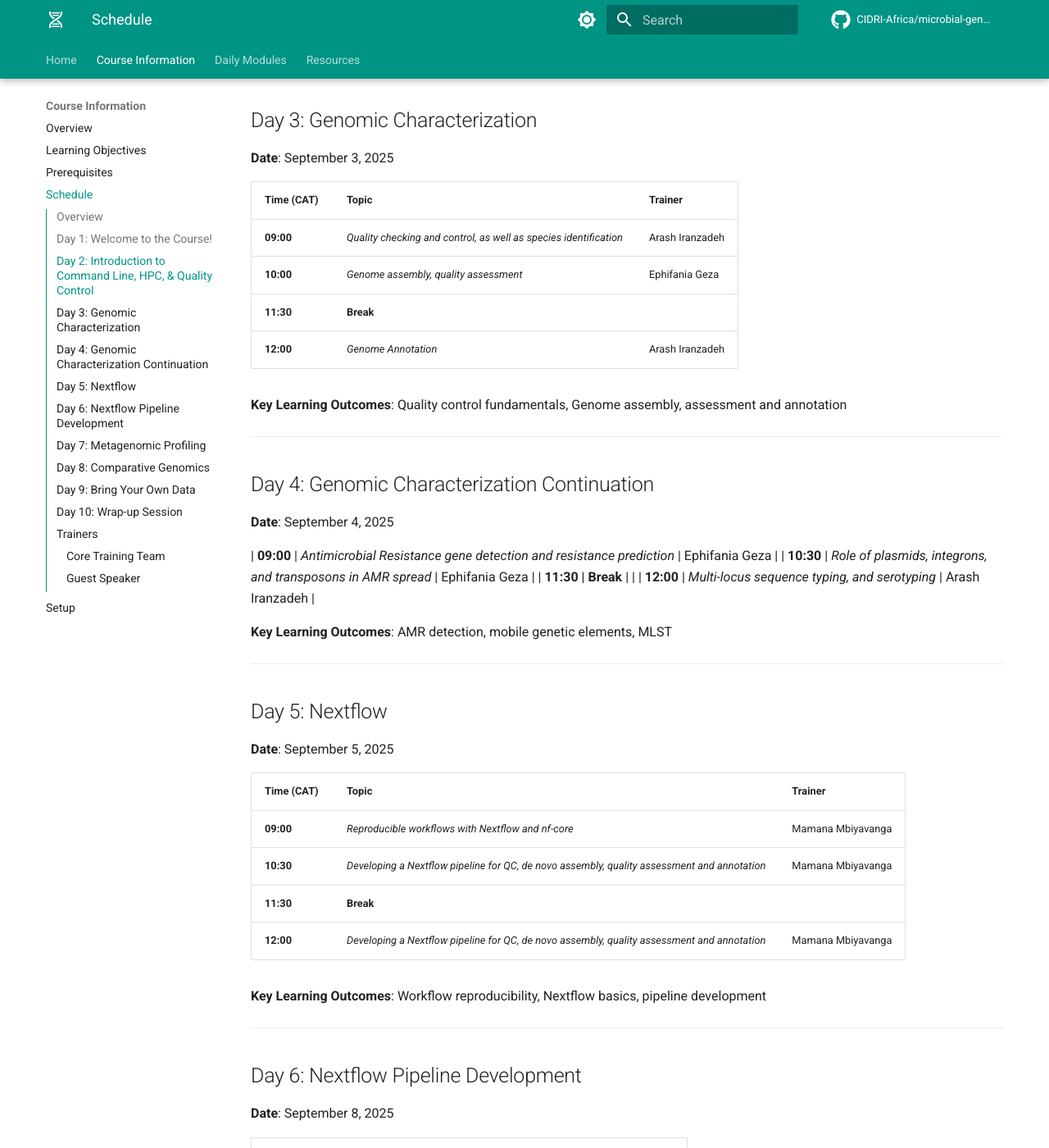
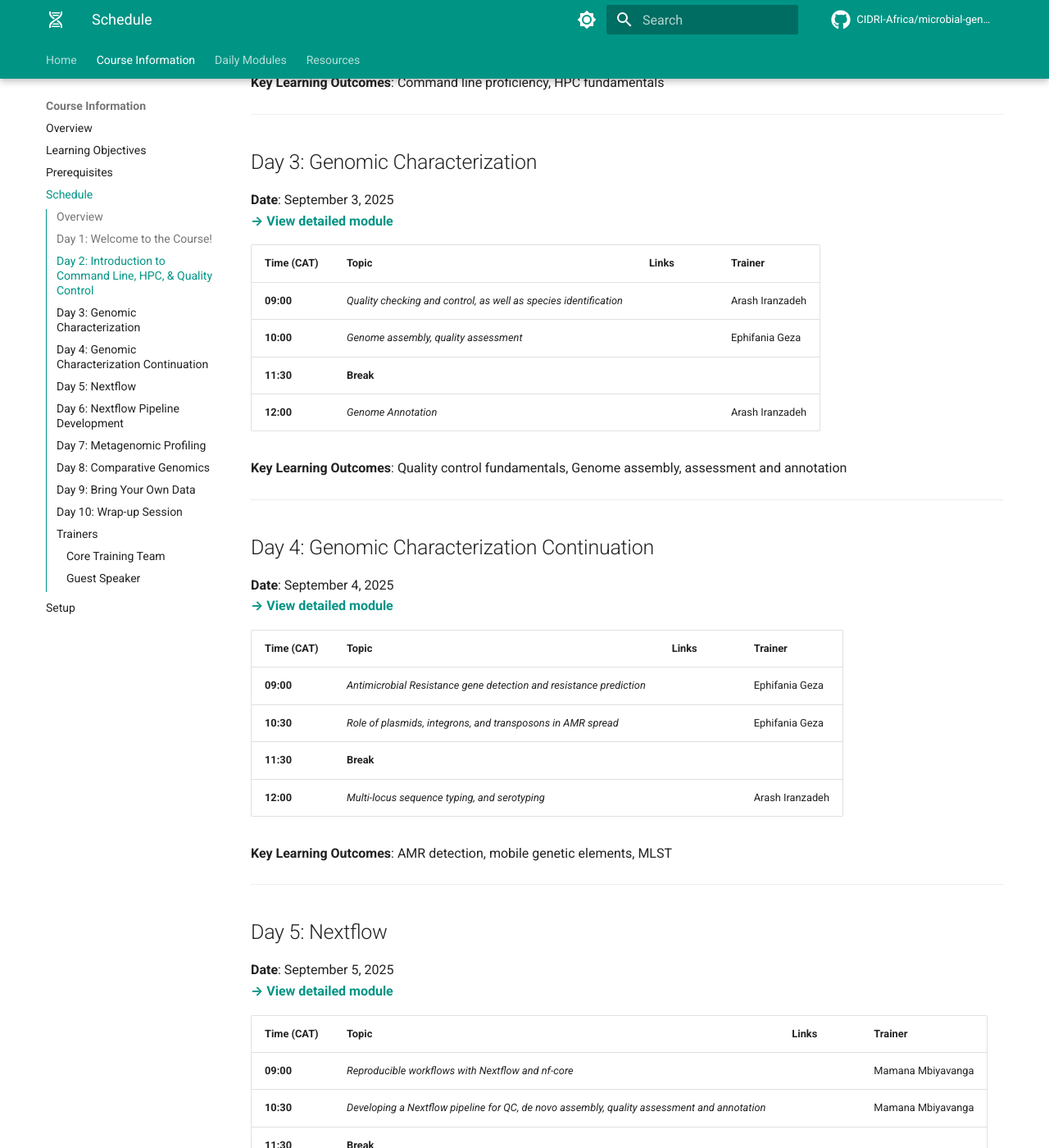
Before and after one commit to mamanambiya/microbial-genomics-training, an MkDocs documentation site: the page built from docs_src/course/schedule.md, in a window 1280 px wide and 1400 px high, scrolled down 1588 px. Shown: the whole window at 82% size. Built offline with MkDocs 1.6.1 and Material for MkDocs 9.7.7, drawn with Linux system fonts in a browser that asks for light colours; comment, search, counter and statistics services are not loaded; some of the changed text lies outside the part shown.

Commit message:
Update course schedule with Links column and module links for all days

```diff
--- a/docs_src/course/schedule.md
+++ b/docs_src/course/schedule.md
@@ -20,14 +20,15 @@ The 10-day intensive training course covers fundamental to advanced topics in mi
 ## Day 1: Welcome to the Course!
 
 **Date**: September 1, 2025
+**[→ View detailed module](../modules/day1/index.md)**
 
-| Time (CAT) | Topic | link | Trainer |
-|------------|-------| -------|---------|
-| **09:00** | *Introductions* | All |
-| **09:10** | *Overview of clinical pathogens and genomic surveillance* |[Slides](https://docs.google.com/presentation/d/1N-bmzwmIdZUDJTtogQxGkTQ4XicyuPiv/edit?usp=drive_link&ouid=113561825586036302170&rtpof=true&sd=true) | Ephifania Geza |
+| Time (CAT) | Topic | Links | Trainer |
+|------------|-------|-------|---------|
+| **09:00** | *Introductions* | | All |
+| **09:10** | *Overview of clinical pathogens and genomic surveillance* | [Slides](https://docs.google.com/presentation/d/1N-bmzwmIdZUDJTtogQxGkTQ4XicyuPiv/edit?usp=drive_link&ouid=113561825586036302170&rtpof=true&sd=true) | Ephifania Geza |
 | **09:40** | *Overview of sequencing technologies and data types* | | Sindiswa Lukhele |
 | **10:00** | *Setting up and exploring PubMLST* | | Sindiswa Lukhele |
-| **11:00** | **Break** | |  |
+| **11:00** | **Break** | | |
 | **11:30** | *Introduction to command line interface* | [Practical](https://github.com/Arash-Iranzadeh/Microbial-Genomics/blob/main/scripts/practice_unix_commands.sh) | Arash Iranzadeh |
 
 **Key Learning Outcomes**: Introduction to genomic surveillance, sequencing technologies, command line basics
@@ -37,13 +38,14 @@ The 10-day intensive training course covers fundamental to advanced topics in mi
 ## Day 2: Introduction to Command Line, HPC, & Quality Control
 
 **Date**: September 2, 2025
+**[→ View detailed module](../modules/day2/index.md)**
 
-| Time (CAT) | Topic | Trainer |
-|------------|-------|---------|
-| **09:00** | *Introduction to command line interface* | Arash Iranzadeh |
-| **11:00** | *Introduction High Performance Computing (HPC) – Ilifu* | Mamana Mbiyavanga |
-| **11:30** | **Break** | |
-| **12:00** | *Guest talk: MtB and co-infection* | Bethlehem Adnew |
+| Time (CAT) | Topic | Links | Trainer |
+|------------|-------|-------|---------|
+| **09:00** | *Introduction to command line interface* | | Arash Iranzadeh |
+| **11:00** | *Introduction High Performance Computing (HPC) – Ilifu* | | Mamana Mbiyavanga |
+| **11:30** | **Break** | | |
+| **12:00** | *Guest talk: MtB and co-infection* | | Bethlehem Adnew |
 
 **Key Learning Outcomes**: Command line proficiency, HPC fundamentals
 
@@ -52,13 +54,14 @@ The 10-day intensive training course covers fundamental to advanced topics in mi
 ## Day 3: Genomic Characterization
 
 **Date**: September 3, 2025
+**[→ View detailed module](../modules/day3/index.md)**
 
-| Time (CAT) | Topic | Trainer |
-|------------|-------|---------|
-| **09:00** | *Quality checking and control, as well as species identification* |Arash Iranzadeh |
-| **10:00** | *Genome assembly, quality assessment* | Ephifania Geza |
-| **11:30** | **Break** | |
-| **12:00** | *Genome Annotation* | Arash Iranzadeh |
+| Time (CAT) | Topic | Links | Trainer |
+|------------|-------|-------|---------|
+| **09:00** | *Quality checking and control, as well as species identification* | | Arash Iranzadeh |
+| **10:00** | *Genome assembly, quality assessment* | | Ephifania Geza |
+| **11:30** | **Break** | | |
+| **12:00** | *Genome Annotation* | | Arash Iranzadeh |
 
 **Key Learning Outcomes**: Quality control fundamentals, Genome assembly, assessment and annotation
 
@@ -67,11 +70,14 @@ The 10-day intensive training course covers fundamental to advanced topics in mi
 ## Day 4: Genomic Characterization Continuation
 
 **Date**: September 4, 2025
+**[→ View detailed module](../modules/day4/index.md)**
 
-| **09:00** | *Antimicrobial Resistance gene detection and resistance prediction* | Ephifania Geza |
-| **10:30** | *Role of plasmids, integrons, and transposons in AMR spread* | Ephifania Geza |
-| **11:30** | **Break** | |
-| **12:00** | *Multi-locus sequence typing, and serotyping* | Arash Iranzadeh |
+| Time (CAT) | Topic | Links | Trainer |
+|------------|-------|-------|---------|
+| **09:00** | *Antimicrobial Resistance gene detection and resistance prediction* | | Ephifania Geza |
+| **10:30** | *Role of plasmids, integrons, and transposons in AMR spread* | | Ephifania Geza |
+| **11:30** | **Break** | | |
+| **12:00** | *Multi-locus sequence typing, and serotyping* | | Arash Iranzadeh |
 
 **Key Learning Outcomes**: AMR detection, mobile genetic elements, MLST
 
@@ -80,13 +86,14 @@ The 10-day intensive training course covers fundamental to advanced topics in mi
 ## Day 5: Nextflow
 
 **Date**: September 5, 2025
+**[→ View detailed module](../modules/day5/index.md)**
 
-| Time (CAT) | Topic | Trainer |
-|------------|-------|---------|
-| **09:00** | *Reproducible workflows with Nextflow and nf-core* | Mamana Mbiyavanga |
-| **10:30** | *Developing a Nextflow pipeline for QC, de novo assembly, quality assessment and annotation* | Mamana Mbiyavanga |
-| **11:30** | **Break** | |
-| **12:00** | *Developing a Nextflow pipeline for QC, de novo assembly, quality assessment and annotation* | Mamana Mbiyavanga |
+| Time (CAT) | Topic | Links | Trainer |
+|------------|-------|-------|---------|
+| **09:00** | *Reproducible workflows with Nextflow and nf-core* | | Mamana Mbiyavanga |
+| **10:30** | *Developing a Nextflow pipeline for QC, de novo assembly, quality assessment and annotation* | | Mamana Mbiyavanga |
+| **11:30** | **Break** | | |
+| **12:00** | *Developing a Nextflow pipeline for QC, de novo assembly, quality assessment and annotation* | | Mamana Mbiyavanga |
 
 **Key Learning Outcomes**: Workflow reproducibility, Nextflow basics, pipeline development
 
@@ -95,12 +102,13 @@ The 10-day intensive training course covers fundamental to advanced topics in mi
 ## Day 6: Nextflow Pipeline Development
 
 **Date**: September 8, 2025
+**[→ View detailed module](../modules/day6/index.md)**
 
-| Time (CAT) | Topic | Trainer |
-|------------|-------|---------|
-| **09:00** | *Pipeline development continued and running* | Mamana Mbiyavanga |
-| **11:30** | **Break** | |
-| **12:00** | *Pipeline development continued and running* | Mamana Mbiyavanga |
+| Time (CAT) | Topic | Links | Trainer |
+|------------|-------|-------|---------|
+| **09:00** | *Pipeline development continued and running* | | Mamana Mbiyavanga |
+| **11:30** | **Break** | | |
+| **12:00** | *Pipeline development continued and running* | | Mamana Mbiyavanga |
 
 **Key Learning Outcomes**: Advanced pipeline development, pipeline execution and optimization
 
@@ -109,14 +117,15 @@ The 10-day intensive training course covers fundamental to advanced topics in mi
 ## Day 7: Metagenomic Profiling
 
 **Date**: September 9, 2025
+**[→ View detailed module](../modules/day7/index.md)**
 
-| Time (CAT) | Topic | Trainer |
-|------------|-------|---------|
-| **09:00** | *Metagenomic sequencing* | Ephifania Geza |
-| **09:30** | *Quality control in metagenomic data* | Ephifania Geza |
-| **10:30** | *Microbiome profiling and diversity metrics (R or QIIME2)* | Ephifania Geza |
-| **11:30** | **Break** | |
-| **12:00** | *Microbiome profiling and diversity metrics (R or QIIME2)* | Ephifania Geza |
+| Time (CAT) | Topic | Links | Trainer |
+|------------|-------|-------|---------|
+| **09:00** | *Metagenomic sequencing* | | Ephifania Geza |
+| **09:30** | *Quality control in metagenomic data* | | Ephifania Geza |
+| **10:30** | *Microbiome profiling and diversity metrics (R or QIIME2)* | | Ephifania Geza |
+| **11:30** | **Break** | | |
+| **12:00** | *Microbiome profiling and diversity metrics (R or QIIME2)* | | Ephifania Geza |
 
 **Key Learning Outcomes**: Metagenomic sequencing principles, microbiome analysis, diversity metrics
 
@@ -125,13 +134,14 @@ The 10-day intensive training course covers fundamental to advanced topics in mi
 ## Day 8: Comparative Genomics
 
 **Date**: September 10, 2025
+**[→ View detailed module](../modules/day8/index.md)**
 
-| Time (CAT) | Topic | Trainer |
-|------------|-------|---------|
-| **09:00** | *Pangenomics* | Arash Iranzadeh |
-| **10:30** | *Phylogenomics: Inferring evolutionary relationships from core SNPs* | Arash Iranzadeh |
-| **11:30** | **Break** | |
-| **12:00** | *Phylogenomics: Tree construction and visualisation* | Arash Iranzadeh |
+| Time (CAT) | Topic | Links | Trainer |
+|------------|-------|-------|---------|
+| **09:00** | *Pangenomics* | | Arash Iranzadeh |
+| **10:30** | *Phylogenomics: Inferring evolutionary relationships from core SNPs* | | Arash Iranzadeh |
+| **11:30** | **Break** | | |
+| **12:00** | *Phylogenomics: Tree construction and visualisation* | | Arash Iranzadeh |
 
 **Key Learning Outcomes**: Pan-genome analysis, phylogenetic inference, tree construction and visualization
 
@@ -140,12 +150,13 @@ The 10-day intensive training course covers fundamental to advanced topics in mi
 ## Day 9: Bring Your Own Data
 
 **Date**: September 11, 2025
+**[→ View detailed module](../modules/day9/index.md)**
 
-| Time (CAT) | Topic | Trainer |
-|------------|-------|---------|
-| **09:00** | *Participants to analyse their own data* | All trainers |
-| **11:30** | **Break** | |
-| **12:00** | *Participants to analyse their own data* | All trainers |
+| Time (CAT) | Topic | Links | Trainer |
+|------------|-------|-------|---------|
+| **09:00** | *Participants to analyse their own data* | | All trainers |
+| **11:30** | **Break** | | |
+| **12:00** | *Participants to analyse their own data* | | All trainers |
 
 **Key Learning Outcomes**: Independent analysis, applying learned skills to real data
 
@@ -154,12 +165,13 @@ The 10-day intensive training course covers fundamental to advanced topics in mi
 ## Day 10: Wrap-up Session
 
 **Date**: September 12, 2025
+**[→ View detailed module](../modules/day10/index.md)**
 
-| Time (CAT) | Topic | Trainer |
-|------------|-------|---------|
-| **09:00** | *Participant presentations* | |
-| **11:15** | **Short talks** *NGS-Academy/AfriGen-D/eLwazi ODSP* | |
-| **11:40** | **End of the course** | |
+| Time (CAT) | Topic | Links | Trainer |
+|------------|-------|-------|---------|
+| **09:00** | *Participant presentations* | | |
+| **11:15** | **Short talks** *NGS-Academy/AfriGen-D/eLwazi ODSP* | | |
+| **11:40** | **End of the course** | | |
 
 **Key Learning Outcomes**: Scientific presentation skills, course completion
 
```
